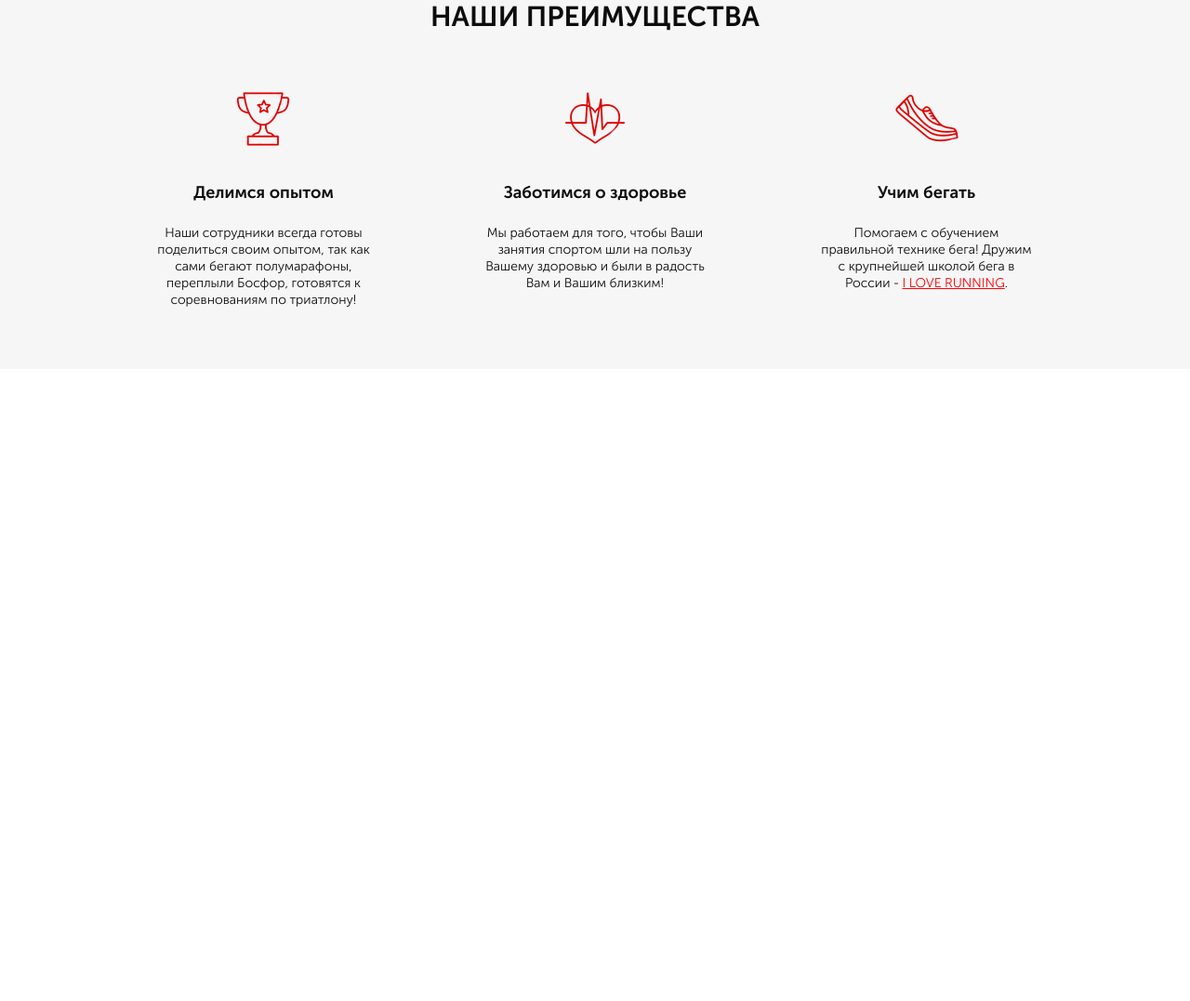
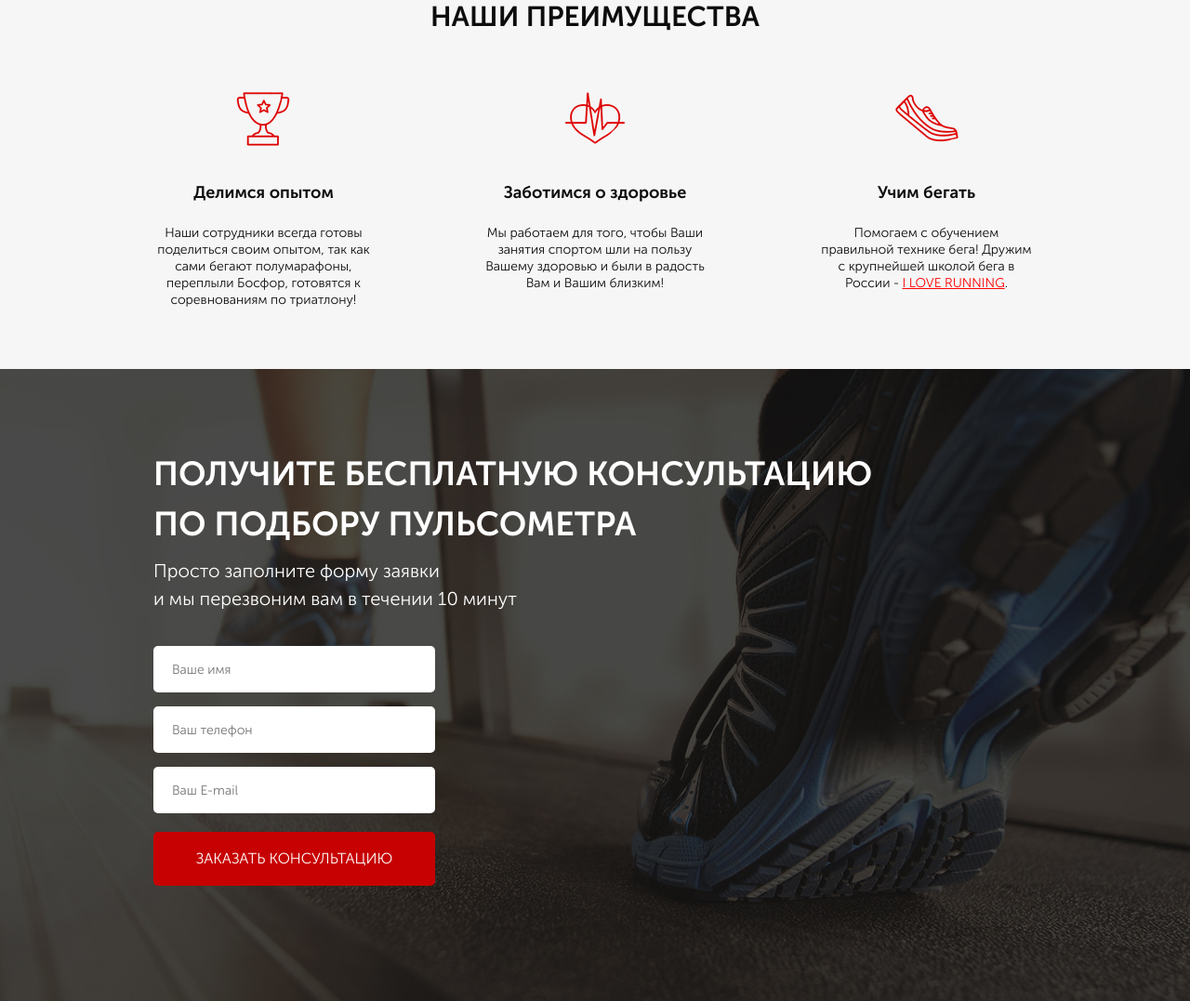
Before and after one commit to MyMelanie/pulse, a website: page src/index.html in a window 1280 px wide. Shown: the part 745-1822 px from the top of the page at 93% size. Before the commit the page ends 1142 px from the top, so only its background shows below. Drawn offline with Linux system fonts and the light colour scheme; files whose address does not match are found by name.

Commit message:
create new block - consultation, add style

```diff
--- a/src/index.html
+++ b/src/index.html
@@ -80,5 +80,24 @@
         </div>
     </div>
 
+    <div class="consultation">
+        <div class="container">
+            <h2 class="title title_left">Получите бесплатную консультацию
+                <br>
+                по подбору пульсометра
+            </h2>
+            <div class="consultation__descr">
+                Просто заполните форму заявки
+                <br>
+                и мы перезвоним вам в течении 10 минут
+            </div>
+            <form class="feed-form" action="#">
+                <input name="name" required placeholder="Ваше имя" type="text">
+                <input name="phone" required placeholder="Ваш телефон" type="number">
+                <input name="email" required placeholder="Ваш E-mail" type="email">
+                <button class="button button_submit">заказать консультацию</button>
+            </form>
+        </div>
+    </div>
 </body>
 </html>
--- a/src/sass/blocks/_buttons.scss
+++ b/src/sass/blocks/_buttons.scss
@@ -16,4 +16,11 @@
         height: 50px;
         font-size: 16px;
     }
+    &_submit {
+        background: $main-color;
+        width: 100%;
+        height: 58px;
+        font-weight: 300;
+        font-size: 16px;
+    }
 }
--- /dev/null
+++ b/src/sass/blocks/_consultation.scss
@@ -0,0 +1,12 @@
+.consultation {
+    min-height: 680px;
+    padding: 86px 0 108px 0;
+    background: url('../img/screen3_bg.jpg') center (center/cover) no-repeat;
+    &__descr {
+        font-weight: 300;
+        font-size: 20px;
+        line-height: 30px;
+        color: #FFFFFF;
+        text-align: left;
+    }
+}
--- /dev/null
+++ b/src/sass/blocks/_forms.scss
@@ -0,0 +1,20 @@
+.feed-form {
+    margin-top: 36px;
+    display: flex;
+    flex-direction: column;
+    width: 303px;
+    input {
+        background: #FFFFFF;
+        height: 50px;
+        border-radius: 5px;
+        border: none;
+        margin-bottom: 15px;
+        padding: 0 20px;
+        color: #4B4B4B;
+        font-weight: 300;
+        font-size: 14px;
+        &:nth-child(3) {
+            margin-bottom: 20px;
+        }
+    }
+}
--- a/src/sass/blocks/_title.scss
+++ b/src/sass/blocks/_title.scss
@@ -4,4 +4,12 @@
     font-size: 30px;
     line-height: 30px;
     text-align: center;
+    text-transform: uppercase;
+    &_left {
+        color: #FFFFFF;
+        font-size: 36px;
+        line-height: 54px;
+        text-align-last: left;
+
+    }
 }
--- a/src/sass/style.scss
+++ b/src/sass/style.scss
@@ -14,3 +14,5 @@
 @import 'blocks/buttons';
 @import 'blocks/advantages';
 @import 'blocks/title';
+@import 'blocks/consultation';
+@import 'blocks/forms';
```
Also changed, not shown: src/css/style.min.css, 1 other file.
